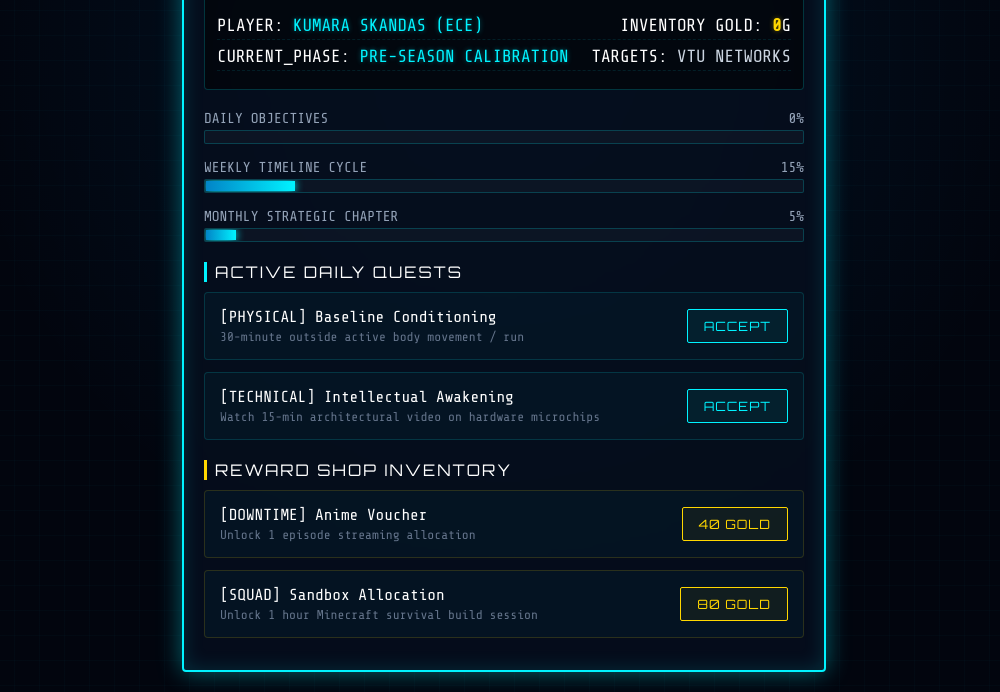
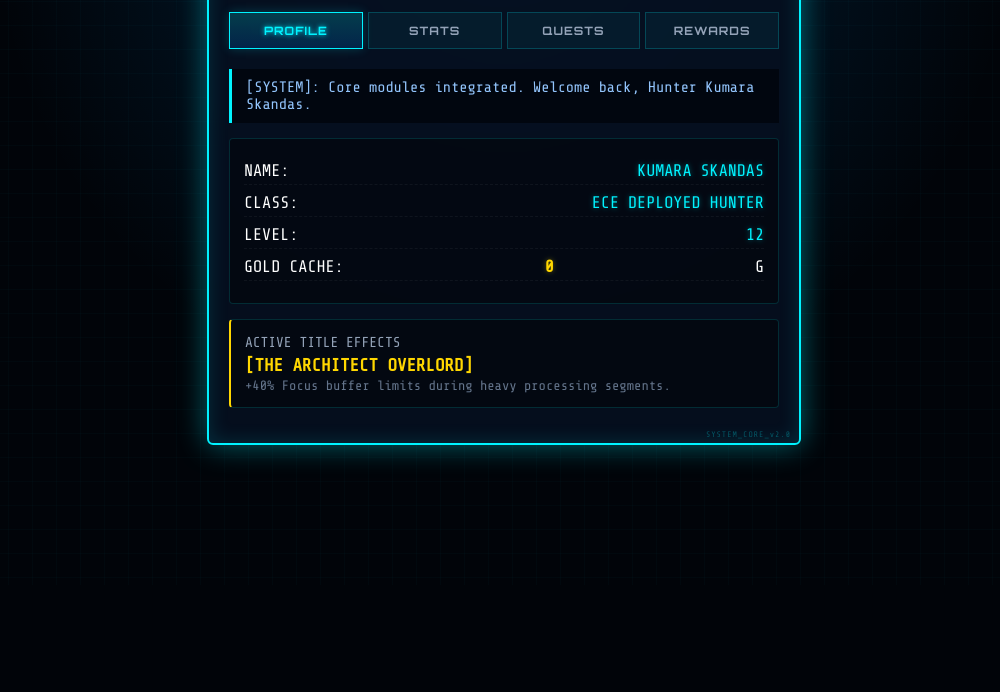
Before and after one commit to kumaraskandas-rgb/The-System, a plain HTML site: page index.html in a window 1280 px wide. Shown: the part 215-907 px from the top of the page, without its empty margins (136-1136 px from the left). After the commit the page ends 800 px from the top, so only its background shows below. Drawn offline with nearby package versions, Linux system fonts and the light colour scheme.

Commit message:
Update index.html

```diff
--- a/index.html
+++ b/index.html
@@ -3,319 +3,375 @@
 <head>
     <meta charset="UTF-8">
     <meta name="viewport" content="width=device-width, initial-scale=1.0">
-    <title>THE SYSTEM: ECE HUNTER</title>
+    <title>THE SYSTEM: OVERLORD CORE</title>
     <style>
-        @import url('https://fonts.googleapis.com/css2?family=Cinzel:wght@700&family=Orbitron:wght@400;700&family=Share+Tech+Mono&display=swap');
+        @import url('https://fonts.googleapis.com/css2?family=Orbitron:wght@500;700;900&family=Share+Tech+Mono&display=swap');
 
         :root {
-            --system-blue: #00f3ff;
-            --system-glow: rgba(0, 243, 255, 0.4);
-            --gold: #ffd700;
-            --dark-void: #02050e;
+            --sys-blue: #00f3ff;
+            --sys-dark: #004488;
+            --sys-glow: rgba(0, 243, 255, 0.4);
+            --sys-gold: #ffd700;
+            --void-bg: #010409;
+            --panel-glass: rgba(6, 16, 32, 0.92);
         }
 
         body {
-            background-color: var(--dark-void);
+            background-color: var(--void-bg);
             background-image:
-                radial-gradient(circle at 50% 30%, rgba(0, 150, 255, 0.1) 0%, transparent 60%),
+                radial-gradient(circle at 50% 15%, rgba(0, 150, 255, 0.2) 0%, transparent 55%),
                 linear-gradient(rgba(0, 243, 255, 0.02) 1px, transparent 1px),
                 linear-gradient(90deg, rgba(0, 243, 255, 0.02) 1px, transparent 1px);
-            background-size: 100% 100%, 25px 25px, 25px 25px;
+            background-size: 100% 100%, 24px 24px, 24px 24px;
             color: #ffffff;
             font-family: 'Share Tech Mono', monospace;
-            padding: 20px;
             display: flex;
             justify-content: center;
             align-items: center;
             min-height: 100vh;
             margin: 0;
+            padding: 15px;
             box-sizing: border-box;
         }
 
-        .system-window {
+        .system-frame {
             width: 100%;
-            max-width: 600px;
-            background: rgba(6, 15, 30, 0.85);
-            border: 2px solid var(--system-blue);
-            box-shadow: 0 0 25px var(--system-glow), inset 0 0 20px rgba(0, 243, 255, 0.15);
-            border-radius: 4px;
+            max-width: 550px;
+            background: var(--panel-glass);
+            border: 2px solid var(--sys-blue);
+            box-shadow: 0 0 30px var(--sys-glow), inset 0 0 20px rgba(0, 243, 255, 0.15);
+            border-radius: 6px;
             padding: 20px;
-            backdrop-filter: blur(8px);
+            backdrop-filter: blur(12px);
             position: relative;
         }
 
-        /* Top Corner Accents to look like a game window */
-        .system-window::before {
-            content: '▲';
-            position: absolute;
-            top: -2px; left: 10px;
-            color: var(--system-blue);
-            font-size: 8px;
-            text-shadow: 0 0 5px var(--system-blue);
+        /* Sci-Fi HUD Accents */
+        .system-frame::before { content: '◈'; position: absolute; top: 4px; left: 8px; color: var(--sys-blue); font-size: 10px; opacity: 0.6; }
+        .system-frame::after { content: 'SYSTEM_CORE_v2.0'; position: absolute; bottom: 4px; right: 8px; color: rgba(0,243,255,0.3); font-size: 8px; letter-spacing: 1px; }
+
+        .header-block {
+            text-align: center;
+            border-bottom: 2px solid rgba(0, 243, 255, 0.2);
+            padding-bottom: 12px;
+            margin-bottom: 15px;
         }
 
-        .system-header {
-            border-bottom: 2px solid var(--system-blue);
-            padding-bottom: 10px;
-            margin-bottom: 20px;
-            text-align: center;
+        .main-headline {
+            font-family: 'Orbitron', sans-serif;
+            font-weight: 900;
+            font-size: 1.8rem;
+            letter-spacing: 5px;
+            margin: 0;
+            color: #ffffff;
+            text-shadow: 0 0 12px var(--sys-blue);
         }
 
-        .system-title {
-            font-family: 'Orbitron', sans-serif;
-            color: var(--system-blue);
-            font-size: 1.6rem;
-            letter-spacing: 4px;
-            margin: 0;
-            text-shadow: 0 0 12px rgba(0, 243, 255, 0.8);
-            font-weight: 700;
+        /* Navigation Tabs Menu - Game Style */
+        .nav-tabs {
+            display: grid;
+            grid-template-columns: repeat(4, 1fr);
+            gap: 5px;
+            margin-bottom: 20px;
         }
 
-        .sub-header {
-            color: #64748b;
-            font-size: 0.8rem;
-            letter-spacing: 2px;
-            margin-top: 5px;
+        .tab-btn {
+            background: rgba(0, 243, 255, 0.05);
+            border: 1px solid rgba(0, 243, 255, 0.2);
+            color: #94a3b8;
+            font-family: 'Orbitron', sans-serif;
+            font-size: 0.72rem;
+            font-weight: bold;
+            padding: 10px 2px;
+            cursor: pointer;
+            text-align: center;
+            letter-spacing: 1px;
+            transition: all 0.25s ease;
         }
 
-        .status-panel {
-            background: rgba(0, 0, 0, 0.5);
-            border: 1px solid rgba(0, 243, 255, 0.2);
-            padding: 12px;
-            border-radius: 4px;
-            margin-bottom: 20px;
-            font-size: 1.1rem;
+        .tab-btn:hover {
+            color: #ffffff;
+            background: rgba(0, 243, 255, 0.1);
+            border-color: var(--sys-blue);
         }
 
-        .status-row {
+        .tab-btn.active {
+            background: linear-gradient(180deg, rgba(0,243,255,0.2) 0%, rgba(0,68,136,0.4) 100%);
+            border: 1px solid var(--sys-blue);
+            color: var(--sys-blue);
+            box-shadow: 0 0 10px rgba(0, 243, 255, 0.2);
+            text-shadow: 0 0 5px var(--sys-blue);
+        }
+
+        /* Sub-screens (hidden by default) */
+        .hud-content {
+            display: none;
+            animation: paneFade 0.4s cubic-bezier(0.16, 1, 0.3, 1) forwards;
+        }
+
+        .hud-content.active { display: block; }
+
+        @keyframes paneFade {
+            from { opacity: 0; transform: translateY(6px); }
+            to { opacity: 1; transform: translateY(0); }
+        }
+
+        /* Universal System Blocks */
+        .status-box {
+            background: rgba(0, 0, 0, 0.4);
+            border: 1px solid rgba(0, 243, 255, 0.15);
+            padding: 14px;
+            margin-bottom: 15px;
+            border-radius: 4px;
+        }
+
+        .info-row {
             display: flex;
             justify-content: space-between;
-            margin: 6px 0;
-            border-bottom: 1px dashed rgba(0, 243, 255, 0.1);
+            margin: 8px 0;
+            font-size: 1.05rem;
+            border-bottom: 1px dashed rgba(255,255,255,0.05);
             padding-bottom: 4px;
         }
 
-        .label-blue {
-            color: var(--system-blue);
-            text-shadow: 0 0 5px rgba(0, 243, 255, 0.4);
-        }
+        .cyan-glow { color: var(--sys-blue); text-shadow: 0 0 5px rgba(0,243,255,0.4); }
+        .gold-glow { color: var(--sys-gold); text-shadow: 0 0 5px rgba(255,215,0,0.4); font-weight: bold; }
 
-        .gold-txt {
-            color: var(--gold);
-            text-shadow: 0 0 5px rgba(255, 215, 0, 0.4);
-            font-weight: bold;
-        }
+        /* RPG Stats Progress bars */
+        .meter-group { margin: 12px 0; }
+        .meter-label { display: flex; justify-content: space-between; font-size: 0.85rem; color: #94a3b8; margin-bottom: 4px; }
+        .meter-track { background: rgba(0,0,0,0.6); height: 10px; border: 1px solid rgba(0, 243, 255, 0.2); padding: 1px; }
+        .meter-bar { height: 100%; width: 0%; background: linear-gradient(90deg, var(--sys-dark), var(--sys-blue)); box-shadow: 0 0 8px var(--sys-blue); transition: width 0.5s ease; }
 
-        .quest-section-title {
-            font-family: 'Orbitron', sans-serif;
-            color: #ffffff;
-            font-size: 1rem;
-            letter-spacing: 2px;
-            margin: 20px 0 10px 0;
-            border-left: 3px solid var(--system-blue);
-            padding-left: 8px;
-        }
-
-        /* Quest Card Styling - Solo Leveling Window style */
-        .quest-box {
-            background: rgba(0, 243, 255, 0.03);
-            border: 1px solid rgba(0, 243, 255, 0.15);
-            padding: 15px;
-            border-radius: 4px;
-            margin-bottom: 12px;
+        /* Quest & Cards layout */
+        .game-card {
+            background: rgba(0, 243, 255, 0.02);
+            border: 1px solid rgba(0, 243, 255, 0.1);
+            padding: 14px;
+            margin-bottom: 10px;
             display: flex;
             justify-content: space-between;
             align-items: center;
+            transition: all 0.2s;
         }
+        .game-card:hover { background: rgba(0, 243, 255, 0.05); border-color: var(--sys-blue); }
+        .card-name { font-size: 1.1rem; font-weight: bold; }
+        .card-sub { font-size: 0.85rem; color: #64748b; margin-top: 2px; }
 
-        .quest-info {
-            max-width: 75%;
-        }
-
-        .quest-meta {
-            font-size: 0.8rem;
-            color: #64748b;
-            margin-top: 4px;
-        }
-
-        .system-btn {
-            background: rgba(0, 243, 255, 0.05);
-            border: 1px solid var(--system-blue);
-            color: var(--system-blue);
-            padding: 8px 16px;
+        .btn-action {
+            background: transparent;
+            border: 1px solid var(--sys-blue);
+            color: var(--sys-blue);
             font-family: 'Orbitron', sans-serif;
-            font-size: 0.8rem;
+            font-size: 0.75rem;
+            padding: 8px 14px;
             cursor: pointer;
             letter-spacing: 1px;
             transition: all 0.2s;
-            border-radius: 2px;
         }
+        .btn-action:hover { background: var(--sys-blue); color: var(--void-bg); box-shadow: 0 0 15px var(--sys-blue); font-weight: bold; }
+        .btn-gold { border-color: var(--sys-gold); color: var(--sys-gold); }
+        .btn-gold:hover { background: var(--sys-gold); color: var(--void-bg); box-shadow: 0 0 15px var(--sys-gold); }
 
-        .system-btn:hover {
-            background: var(--system-blue);
-            color: var(--dark-void);
-            box-shadow: 0 0 15px var(--system-blue);
-            font-weight: bold;
-        }
-
-        .shop-btn {
-            border-color: var(--gold);
-            color: var(--gold);
-            background: rgba(255, 215, 0, 0.05);
-        }
-
-        .shop-btn:hover {
-            background: var(--gold);
-            color: var(--dark-void);
-            box-shadow: 0 0 15px var(--gold);
-        }
-
-        /* Progress Bars */
-        .progress-container {
-            margin: 15px 0;
-        }
-        .progress-header {
-            display: flex;
-            justify-content: space-between;
-            font-size: 0.9rem;
-            color: #94a3b8;
-            margin-bottom: 4px;
-        }
-        .progress-bar-bg {
-            background: rgba(255, 255, 255, 0.03);
-            height: 10px;
-            border: 1px solid rgba(0, 243, 255, 0.2);
-            border-radius: 2px;
-            padding: 1px;
-            overflow: hidden;
-        }
-        .progress-bar-fill {
-            height: 100%;
-            width: 0%;
-            background: linear-gradient(90deg, #0284c7, var(--system-blue));
-            box-shadow: 0 0 8px var(--system-blue);
-            transition: width 0.5s ease-out;
+        .log-terminal {
+            border-left: 3px solid var(--sys-blue);
+            background: rgba(0,4,12,0.8);
+            padding: 10px 14px;
+            color: #93c5fd;
+            font-size: 0.95rem;
+            margin-bottom: 15px;
         }
     </style>
 </head>
 <body>
 
-<div class="system-window">
-    <div class="system-header">
-        <h1 class="system-title">QUEST INFO</h1>
-        <div class="sub-header">START PRE-SEASON TRAINING</div>
+<div class="system-frame">
+    <div class="header-block">
+        <h1 class="main-headline">STATUS WINDOW</h1>
     </div>
 
-    <div class="status-panel" id="jarvis-log" style="color: #93c5fd; border-left: 3px solid var(--system-blue); background: rgba(0,0,0,0.4);">
-        [JARVIS]: System link fully operational, Hunter. Monitoring your daily adaptation matrices.
+    <!-- Switcher Dashboard Navigation -->
+    <div class="nav-tabs">
+        <button class="tab-btn active" onclick="switchTab(event, 'pane-profile')">PROFILE</button>
+        <button class="tab-btn" onclick="switchTab(event, 'pane-stats')">STATS</button>
+        <button class="tab-btn" onclick="switchTab(event, 'pane-tasks')">QUESTS</button>
+        <button class="tab-btn" onclick="switchTab(event, 'pane-rewards')">REWARDS</button>
     </div>
 
-    <div class="status-panel">
-        <div class="status-row">
-            <span>PLAYER: <span class="label-blue">KUMARA SKANDAS (ECE)</span></span>
-            <span>INVENTORY GOLD: <span class="gold-txt" id="gold-amt">0</span>G</span>
+    <!-- Active Event Transmission Terminal -->
+    <div class="log-terminal" id="sys-feed">
+        [SYSTEM]: Core modules integrated. Welcome back, Hunter Kumara Skandas.
+    </div>
+
+    <!-- ================= TAB 1: PROFILE ================= -->
+    <div id="pane-profile" class="hud-content active">
+        <div class="status-box">
+            <div class="info-row"><span>NAME:</span><span class="cyan-glow">KUMARA SKANDAS</span></div>
+            <div class="info-row"><span>CLASS:</span><span class="cyan-glow">ECE DEPLOYED HUNTER</span></div>
+            <div class="info-row"><span>LEVEL:</span><span class="cyan-glow" id="prof-level">12</span></div>
+            <div class="info-row"><span>GOLD CACHE:</span><span class="gold-glow" id="prof-gold">0</span>G</div>
         </div>
-        <div class="status-row">
-            <span>CURRENT_PHASE: <span class="label-blue">PRE-SEASON CALIBRATION</span></span>
-            <span>TARGETS: <span style="color: #cbd5e1;">VTU NETWORKS</span></span>
+        <div class="status-box" style="border-left: 2px solid var(--sys-gold);">
+            <div style="font-size: 0.9rem; color: #94a3b8; margin-bottom: 5px;">ACTIVE TITLE EFFECTS</div>
+            <div style="font-size: 1.1rem; font-weight: bold; color: var(--sys-gold);">[THE ARCHITECT OVERLORD]</div>
+            <div style="font-size: 0.85rem; color: #64748b; margin-top: 3px;">+40% Focus buffer limits during heavy processing segments.</div>
         </div>
     </div>
 
-    <div class="progress-container">
-        <div class="progress-header"><span>DAILY OBJECTIVES</span><span id="txt-day">0%</span></div>
-        <div class="progress-bar-bg"><div class="progress-bar-fill" id="day-fill"></div></div>
-    </div>
-    <div class="progress-container">
-        <div class="progress-header"><span>WEEKLY TIMELINE CYCLE</span><span id="txt-week">15%</span></div>
-        <div class="progress-bar-bg"><div class="progress-bar-fill" id="week-fill" style="width: 15%;"></div></div>
-    </div>
-    <div class="progress-container">
-        <div class="progress-header"><span>MONTHLY STRATEGIC CHAPTER</span><span id="txt-month">5%</span></div>
-        <div class="progress-bar-bg"><div class="progress-bar-fill" id="month-fill" style="width: 5%;"></div></div>
+    <!-- ================= TAB 2: STATS ================= -->
+    <div id="pane-stats" class="hud-content">
+        <div class="status-box">
+            <div class="info-row"><span>STRENGTH (Physical Execution):</span><span class="cyan-glow" id="val-str">45</span></div>
+            <div class="info-row"><span>INTELLIGENCE (Technical Focus):</span><span class="cyan-glow" id="val-int">62</span></div>
+            <div class="info-row"><span>AGILITY (Consistency Speed):</span><span class="cyan-glow" id="val-agi">38</span></div>
+        </div>
+
+        <div class="meter-group">
+            <div class="meter-label"><span>DAILY OBJECTIVES COMPLETION</span><span id="txt-day">0%</span></div>
+            <div class="meter-track"><div class="meter-bar" id="day-fill"></div></div>
+        </div>
+        <div class="meter-group">
+            <div class="meter-label"><span>WEEKLY PROGRESS MATRIX</span><span id="txt-week">15%</span></div>
+            <div class="meter-track"><div class="meter-bar" id="week-fill" style="width: 15%;"></div></div>
+        </div>
     </div>
 
-    <div class="quest-section-title">ACTIVE DAILY QUESTS</div>
-    <div class="quest-box">
-        <div class="quest-info">
-            <div>[PHYSICAL] Baseline Conditioning</div>
-            <div class="quest-meta">30-minute outside active body movement / run</div>
+    <!-- ================= TAB 3: TASKS ================= -->
+    <div id="pane-tasks" class="hud-content">
+        <div class="game-card">
+            <div>
+                <div class="card-name">[DAILY] PHYSICAL CONDITIONING</div>
+                <div class="card-sub">Execute 30-min active body movement / workout run</div>
+            </div>
+            <button class="btn-action" onclick="claimQuest('str', 50, 40)">ACCEPT</button>
         </div>
-        <button class="system-btn" onclick="executeTask(50, 40)">ACCEPT</button>
-    </div>
-    <div class="quest-box">
-        <div class="quest-info">
-            <div>[TECHNICAL] Intellectual Awakening</div>
-            <div class="quest-meta">Watch 15-min architectural video on hardware microchips</div>
+        <div class="game-card">
+            <div>
+                <div class="card-name">[DAILY] INTELLIGENCE MATRIX</div>
+                <div class="card-sub">Analyze 15-min architectural video on hardware microchips</div>
+            </div>
+            <button class="btn-action" onclick="claimQuest('int', 50, 40)">ACCEPT</button>
         </div>
-        <button class="system-btn" onclick="executeTask(50, 40)">ACCEPT</button>
     </div>
 
-    <div class="quest-section-title" style="border-left-color: var(--gold);">REWARD SHOP INVENTORY</div>
-    <div class="quest-box" style="border-color: rgba(255,215,0,0.15);">
-        <div class="quest-info">
-            <div>[DOWNTIME] Anime Voucher</div>
-            <div class="quest-meta">Unlock 1 episode streaming allocation</div>
+    <!-- ================= TAB 4: REWARDS ================= -->
+    <div id="pane-rewards" class="hud-content">
+        <div class="game-card" style="border-color: rgba(255,215,0,0.15);">
+            <div>
+                <div class="card-name" style="color: var(--sys-gold);">[DOWNTIME] ANIME VOUCHER</div>
+                <div class="card-sub">Exchange 40G for 1 high-stakes anime episode release</div>
+            </div>
+            <button class="btn-action btn-gold" onclick="spendGold(40, 'Anime Voucher')">40G</button>
         </div>
-        <button class="system-btn shop-btn" onclick="buyReward(40)">40 GOLD</button>
-    </div>
-    <div class="quest-box" style="border-color: rgba(255,215,0,0.15);">
-        <div class="quest-info">
-            <div>[SQUAD] Sandbox Allocation</div>
-            <div class="quest-meta">Unlock 1 hour Minecraft survival build session</div>
+        <div class="game-card" style="border-color: rgba(255,215,0,0.15);">
+            <div>
+                <div class="card-name" style="color: var(--sys-gold);">[SQUAD] SANDBOX ALLOCATION</div>
+                <div class="card-sub">Exchange 80G for 1 hour Minecraft castle building session</div>
+            </div>
+            <button class="btn-action btn-gold" onclick="spendGold(80, 'Minecraft Hour')">80G</button>
         </div>
-        <button class="system-btn shop-btn" onclick="buyReward(80)">80 GOLD</button>
     </div>
 </div>
 
 <script>
-    let sys = {
-        gold: parseInt(localStorage.getItem('sys_gold_v2')) || 0,
+    // System Sound FX Engine via Web Audio API
+    function playSound(variant) {
+        try {
+            let audioCtx = new (window.AudioContext || window.webkitAudioContext)();
+            let osc = audioCtx.createOscillator();
+            let gainNode = audioCtx.createGain();
+            osc.connect(gainNode);
+            gainNode.connect(audioCtx.destination);
+
+            if (variant === 'nav') {
+                osc.type = 'sine'; osc.frequency.setValueAtTime(440, audioCtx.currentTime); // A4
+                gainNode.gain.setValueAtTime(0.04, audioCtx.currentTime);
+                osc.start(); osc.stop(audioCtx.currentTime + 0.08);
+            } else if (variant === 'trigger') {
+                osc.type = 'sine';
+                osc.frequency.setValueAtTime(523.25, audioCtx.currentTime); // C5
+                osc.frequency.setValueAtTime(783.99, audioCtx.currentTime + 0.08); // G5
+                gainNode.gain.setValueAtTime(0.08, audioCtx.currentTime);
+                osc.start(); osc.stop(audioCtx.currentTime + 0.2);
+            } else if (variant === 'fail') {
+                osc.type = 'triangle'; osc.frequency.setValueAtTime(180, audioCtx.currentTime);
+                gainNode.gain.setValueAtTime(0.12, audioCtx.currentTime);
+                osc.start(); osc.stop(audioCtx.currentTime + 0.25);
+            }
+        } catch(err) { console.log("Audio block bypassed."); }
+    }
+
+    // Core System Local State Memory Configuration
+    let hunter = {
+        gold: parseInt(localStorage.getItem('h_gold')) || 0,
+        level: parseInt(localStorage.getItem('h_level')) || 12,
+        str: parseInt(localStorage.getItem('h_str')) || 45,
+        int: parseInt(localStorage.getItem('h_int')) || 62,
+        agi: parseInt(localStorage.getItem('h_agi')) || 38,
         day: 0,
-        week: 15,
-        month: 5
+        week: 15
     };
 
-    function updateDisplay() {
-        document.getElementById('gold-amt').innerText = sys.gold;
-        document.getElementById('day-fill').style.width = sys.day + '%';
-        document.getElementById('txt-day').innerText = sys.day + '%';
+    function switchTab(evt, tabId) {
+        playSound('nav');
+        document.querySelectorAll('.hud-content').forEach(pane => pane.classList.remove('active'));
+        document.querySelectorAll('.tab-btn').forEach(btn => btn.classList.remove('active'));
+
+        document.getElementById(tabId).classList.add('active');
+        evt.currentTarget.classList.add('active');
     }
 
-    window.executeTask = function(progressAmount, goldReward) {
-        sys.gold += goldReward;
-        sys.day = Math.min(sys.day + progressAmount, 100);
-        localStorage.setItem('sys_gold_v2', sys.gold);
+    function syncState() {
+        document.getElementById('prof-gold').innerText = hunter.gold;
+        document.getElementById('prof-level').innerText = hunter.level;
+        document.getElementById('day-fill').style.width = hunter.day + '%';
+        document.getElementById('txt-day').innerText = hunter.day + '%';
+        document.getElementById('val-str').innerText = hunter.str;
+        document.getElementById('val-int').innerText = hunter.int;
+        document.getElementById('val-agi').innerText = hunter.agi;
+    }
 
-        if(sys.day >= 100) {
-            sys.day = 0;
-            sys.week = Math.min(sys.week + 20, 100);
-            sys.month = Math.min(sys.month + 5, 100);
-            document.getElementById('week-fill').style.width = sys.week + '%';
-            document.getElementById('txt-week').innerText = sys.week + '%';
-            document.getElementById('month-fill').style.width = sys.month + '%';
-            document.getElementById('txt-month').innerText = sys.month + '%';
-            document.getElementById('jarvis-log').innerText = "[JARVIS]: Level Cleared! Daily quotas maximized. Excellent execution metrics, sir.";
+    window.claimQuest = function(statKey, prog, goldAdd) {
+        playSound('trigger');
+        hunter.gold += goldAdd;
+        hunter[statKey] += 2; // Incremental Level up on Stats attributes
+        hunter.day = Math.min(hunter.day + prog, 100);
+
+        localStorage.setItem('h_gold', hunter.gold);
+        localStorage.setItem('h_' + statKey, hunter[statKey]);
+
+        if(hunter.day >= 100) {
+            hunter.day = 0;
+            hunter.level += 1;
+            hunter.week = Math.min(hunter.week + 25, 100);
+            localStorage.setItem('h_level', hunter.level);
+            document.getElementById('week-fill').style.width = hunter.week + '%';
+            document.getElementById('txt-week').innerText = hunter.week + '%';
+            document.getElementById('sys-feed').innerHTML = "[SYSTEM]: <span style='color:var(--sys-blue); font-weight:bold;'>LEVEL UP!</span> Phase Cleared. Baseline stats updated.";
         } else {
-            document.getElementById('jarvis-log').innerText = "[JARVIS]: Objective updated. +" + goldReward + "G added to secure ledger.";
+            document.getElementById('sys-feed').innerText = "[SYSTEM]: Objective synced. +" + goldAdd + "G logged. Stat attribute points calculated.";
         }
 
         event.target.disabled = true;
-        event.target.style.opacity = '0.2';
-        updateDisplay();
+        event.target.style.opacity = '0.15';
+        event.target.innerText = 'CLEARED';
+        syncState();
     };
 
-    window.buyReward = function(cost) {
-        if(sys.gold >= cost) {
-            sys.gold -= cost;
-            localStorage.setItem('sys_gold_v2', sys.gold);
-            document.getElementById('jarvis-log').innerText = "[JARVIS]: Voucher authorized. Enjoy your entertainment segment, Hunter.";
-            updateDisplay();
+    window.spendGold = function(cost, awardName) {
+        if(hunter.gold >= cost) {
+            playSound('trigger');
+            hunter.gold -= cost;
+            localStorage.setItem('h_gold', hunter.gold);
+            document.getElementById('sys-feed').innerHTML = "[SYSTEM]: Authorized. <span style='color:var(--sys-gold);'>" + awardName + "</span> extraction token dispatched.";
+            syncState();
         } else {
-            document.getElementById('jarvis-log').innerText = "[JARVIS]: WARNING: Resource deficit. Complete active objectives to acquire required gold.";
+            playSound('fail');
+            document.getElementById('sys-feed').innerHTML = "<span style='color:#f87171;'>[WARNING]: INSUFFICIENT GOLD RESERVES. COMPLETE ADDITIONAL EXECUTIONS.</span>";
         }
     };
 
-    updateDisplay();
+    syncState();
 </script>
 </body>
 </html>
```
